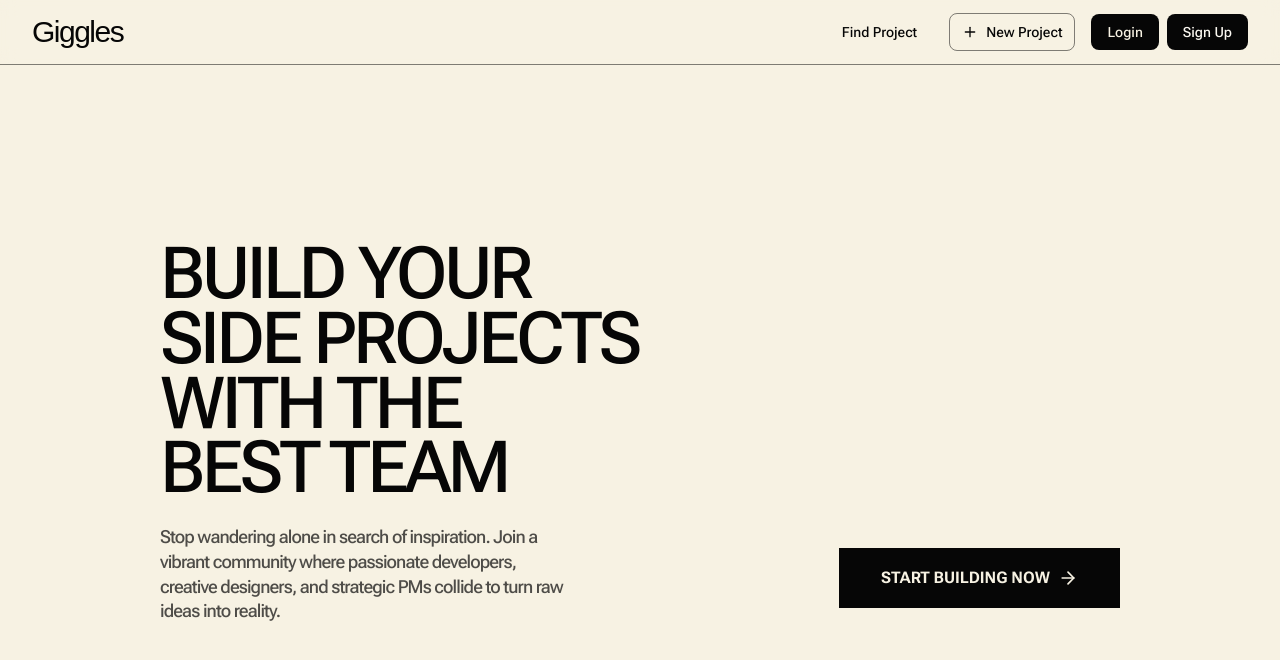
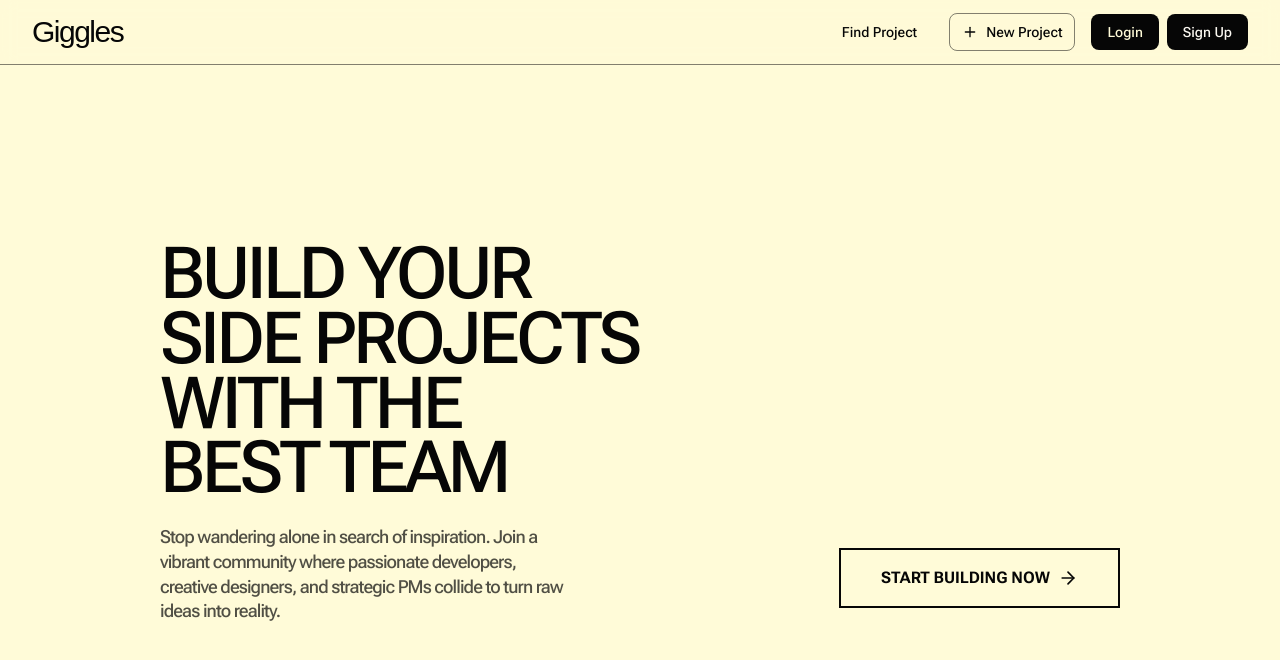
Before and after one commit to jiheejn/sidequest-frontend, a Next.js app: page / in a window 1280 px wide. Shown: the top 660 px of the page. Built offline with nearby package versions, Linux system fonts and the light colour scheme; no server answers; a web font is replaced by a local one.

Commit message:
feat: update background color and button highlight effect
Change background to '#fffbd8' and add highlighter effect to button.

```diff
--- a/src/app/globals.css
+++ b/src/app/globals.css
@@ -42,7 +42,7 @@
 /* 라이트 모드 테마 (기본, DesignWave 스타일 아님) */
 :root {
     /* 기본 배경 및 텍스트 (요청하신 #f9f3db 기반) */
-    --background: oklch(0.96 0.02 90);      /* #f9f3db (따뜻한 버터 베이지) */
+    --background: #fffbd8;
     --foreground: oklch(0.12 0 0);          /* #1a1a1a (완전 검정보다 깊이 있는 먹색) */
 
     /* 카드 및 팝업 (흰색에 가까운 베이지로 대비감 부여) */
--- a/src/app/page.tsx
+++ b/src/app/page.tsx
@@ -25,13 +25,22 @@ export default function HomePage() {
                     <div className="mt-10 md:mt-0 md:ml-10 lg:ml-auto md:mb-12 lg:mb-4 w-full md:w-auto flex justify-start">
                         <a
                             href="/posts"
-                            className="group inline-flex items-center gap-2 px-10 py-4 border-2 border-foreground
-                       bg-foreground text-background text-base font-bold uppercase
-                       transition-colors duration-200 hover:bg-transparent hover:text-foreground"
+                            className="group relative inline-flex items-center gap-2 px-10 py-4 border-2 border-foreground
+                       bg-transparent text-foreground text-base font-bold uppercase
+                       overflow-hidden"
                         >
-                            Start Building Now
-                            {/* 호버 시 화살표가 오른쪽으로 살짝 움직이는 애니메이션 추가 */}
-                            <ArrowRight className="w-5 h-5 transition-transform duration-200 group-hover:translate-x-1" />
+                            {/* Highlighter fill background - slides in from left on hover */}
+                            <span
+                                className="absolute inset-0 bg-[#a1f27b] origin-left scale-x-0 transition-transform duration-500 ease-out group-hover:scale-x-100"
+                                aria-hidden="true"
+                            />
+                            {/* Button text with underline effect */}
+                            <span className="relative z-10">
+                                <span className="bg-[linear-gradient(#a1f27b,#a1f27b)] bg-[length:0%_3px] bg-left-bottom bg-no-repeat transition-[background-size] duration-500 ease-out group-hover:bg-[length:100%_3px] pb-0.5">
+                                    Start Building Now
+                                </span>
+                            </span>
+                            <ArrowRight className="relative z-10 w-5 h-5 transition-transform duration-200 group-hover:translate-x-1" />
                         </a>
                     </div>
 
```
